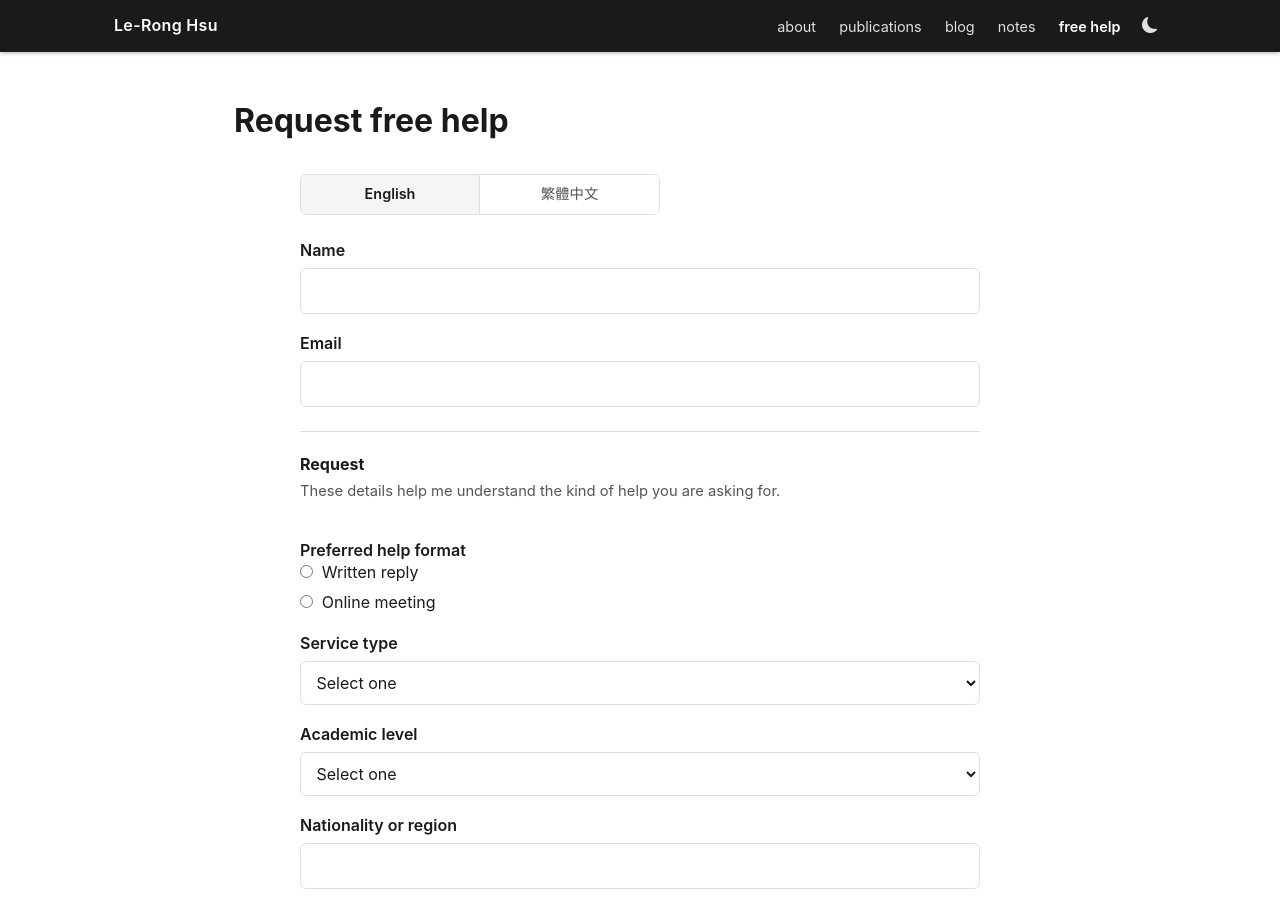
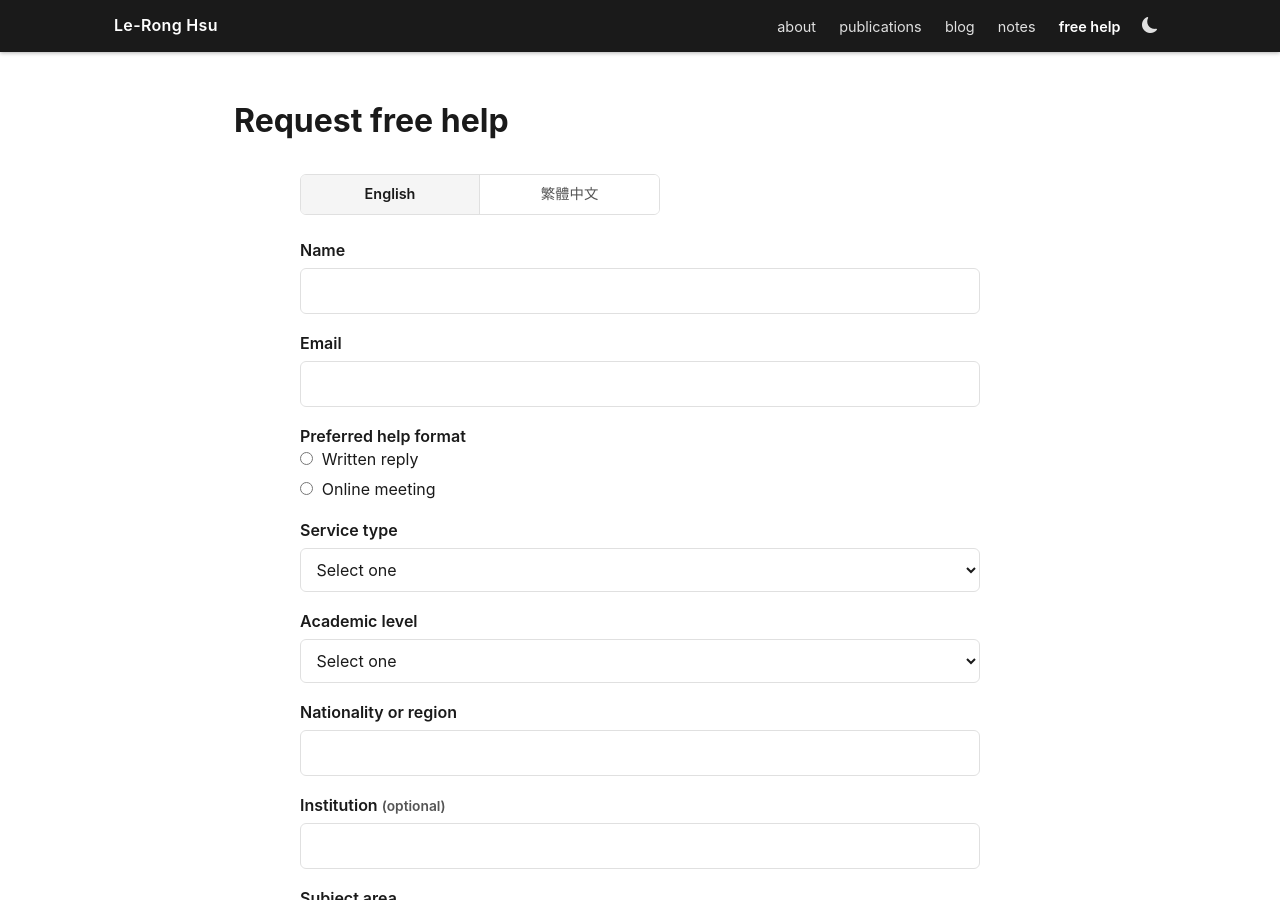
Before and after one commit to levi-hsu/levi-hsu.github.io, a Jekyll site: the page built from _pages/office-hours-apply.html, in a window 1280 px wide and 900 px high. Built offline with Jekyll 4.4.1, drawn with Linux system fonts in a browser that asks for light colours; some of the changed lines change nothing that is shown.

Commit message:
20260602-16

```diff
--- a/_pages/office-hours-apply.html
+++ b/_pages/office-hours-apply.html
@@ -51,10 +51,10 @@ permalink: /free-help/apply/
       </select>
     </div> -->
 
-    <div class="form-section">
+    <!-- <div class="form-section">
       <h2><span data-lang-panel="en">Request</span><span data-lang-panel="zh" hidden>申請內容</span></h2>
       <p><span data-lang-panel="en">These details help me understand the kind of help you are asking for.</span><span data-lang-panel="zh" hidden>這些資訊會幫助我理解你需要哪一類協助。</span></p>
-    </div>
+    </div> -->
 
     <fieldset class="form-field">
       <legend><span data-lang-panel="en">Preferred help format</span><span data-lang-panel="zh" hidden>如何幫助你？</span></legend>
@@ -101,7 +101,7 @@ permalink: /free-help/apply/
     </div>
 
     <div class="form-field">
-      <label for="question"><span data-lang-panel="en">Question or situation</span><span data-lang-panel="zh" hidden>問題或目前情況</span></label>
+      <label for="question"><span data-lang-panel="en">Question or situation</span><span data-lang-panel="zh" hidden>問題</span></label>
       <textarea id="question" name="question_or_situation" required></textarea>
     </div>
 
```
Also changed, not shown: 2 other files.
